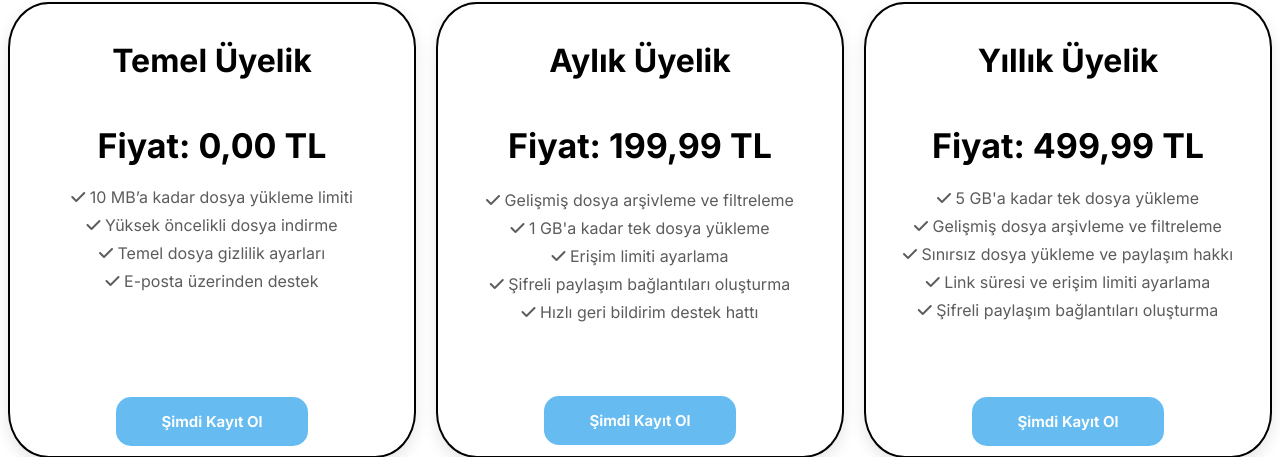
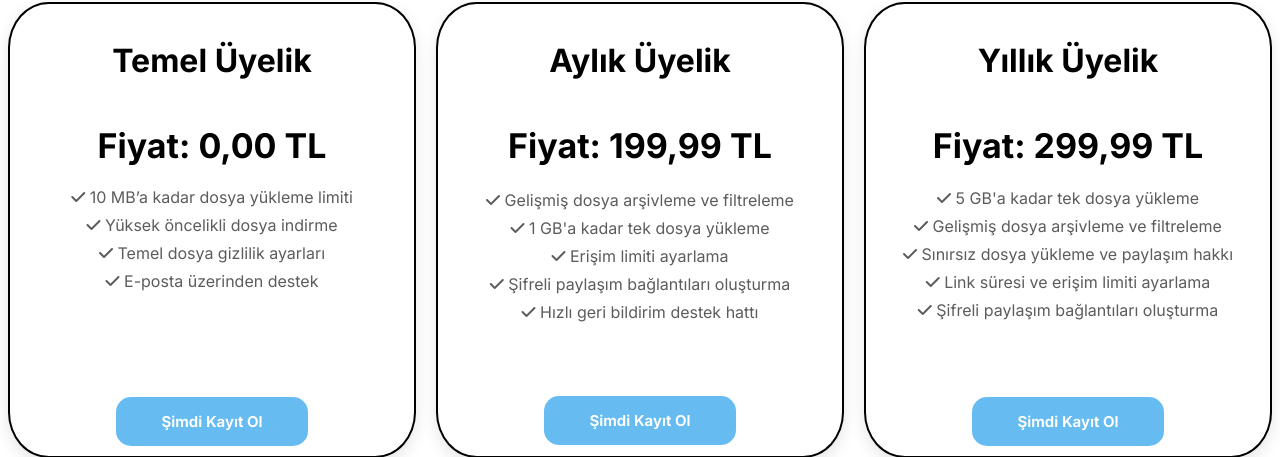
Before and after one commit to PgrEmirhan/finalProject, a PHP site: page /finalProject/ in a window 1280 px wide. Shown: the part 1589-2046 px from the top of the page. Run offline with PHP 8.4, Linux system fonts and the light colour scheme; data that the repository does not hold is empty.

Commit message:
Update index.php

```diff
--- a/public/index.php
+++ b/public/index.php
@@ -322,7 +322,7 @@ Sistemimiz, kullanıcılarımıza kolay ve güvenli dosya paylaşımı imkanı s
 
     <div class="price-card">
       <h3 style="font-size: 32px;"> Yıllık Üyelik </h3>
-      <h4 style="font-size: 34px; color: black; width: 100%; height: 30px; ">Fiyat: 499,99 TL</h4>
+      <h4 style="font-size: 34px; color: black; width: 100%; height: 30px; ">Fiyat: 299,99 TL</h4>
       <ul>
         <li><i class="fa-solid fa-check"></i> 5 GB'a kadar tek dosya yükleme</li>
         <li><i class="fa-solid fa-check"></i> Gelişmiş dosya arşivleme ve filtreleme</li>
```
